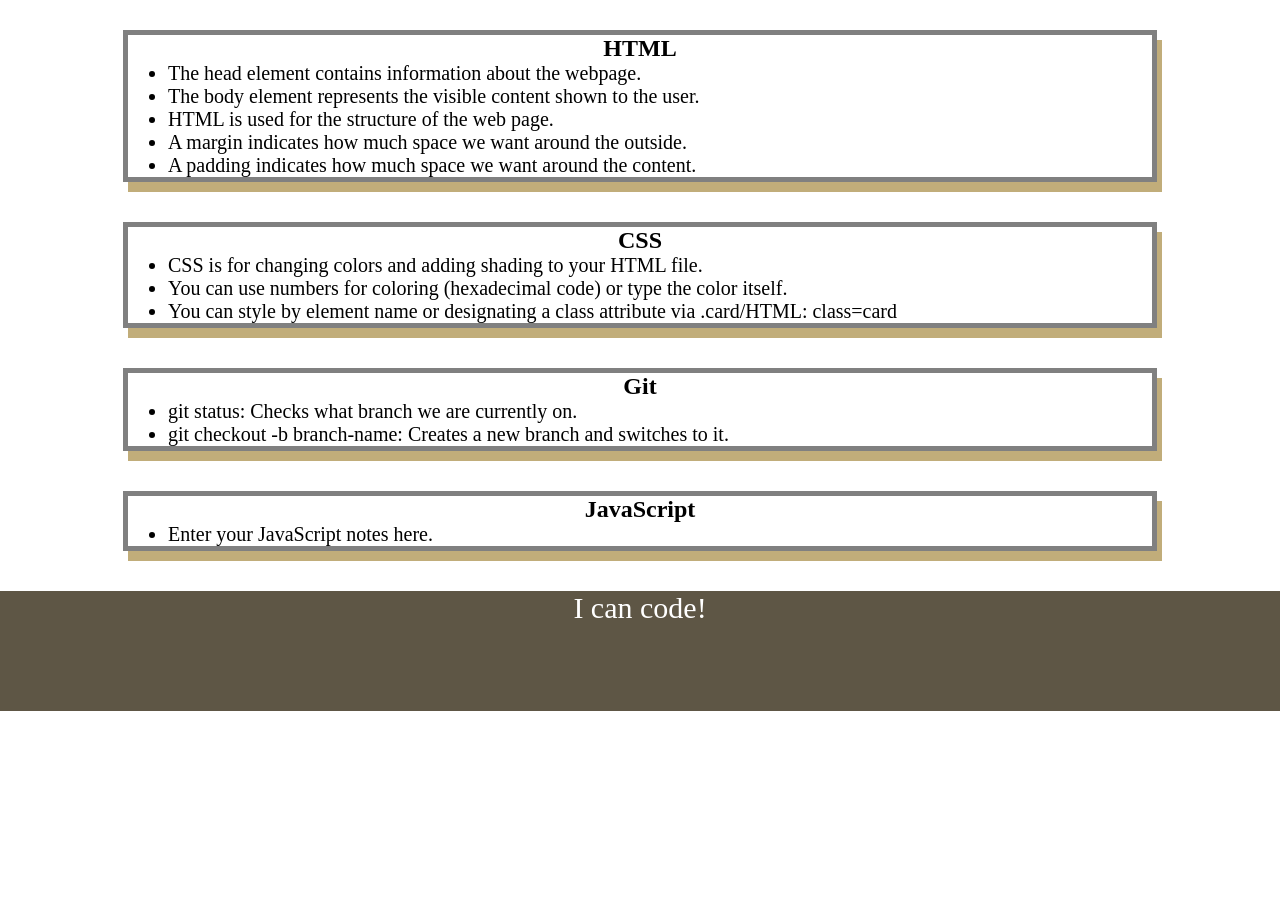
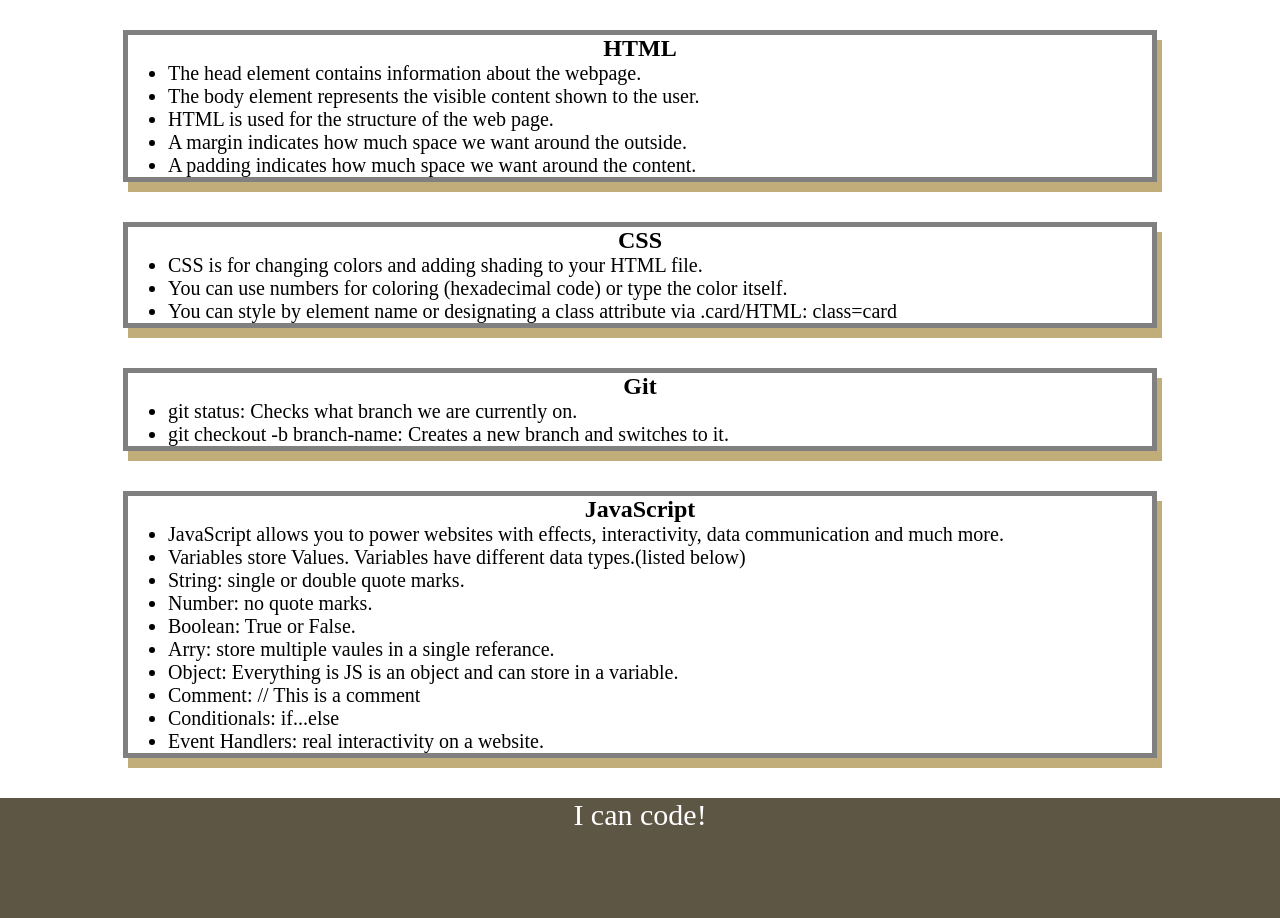
Before and after one commit to dpanepucci/Study-guide-prework-DP, a plain HTML site: page index.html in a window 1280 px wide. Shown: the part 130-1048 px from the top of the page. Before the commit the page ends 841 px from the top, so only its background shows below. Drawn offline with Linux system fonts and the light colour scheme.

Commit message:
Added JS to HTML file

```diff
--- /dev/null
+++ b/assets/script.js
@@ -0,0 +1,17 @@
+const topics = ['HMTL', 'CSS', 'Git', 'JavaScript'];
+for(let x = 0; x < topics.length; x++) {
+    console.log(topics[x]);
+}
+/*
+if (topic === 'HTML') {
+    console.log("Let's study HTML!");
+} else if (topic === 'CSS') {
+    console.log("Lets's study CSS!");
+} else if (topic === 'Git') {
+    console.log("Let's study Git!");
+} else if (topic === 'JavaScript') {
+    console.log("Let's studuy JavaScript!");
+} else {
+    console.log('Please try again!');
+}
+*/
--- a/index.html
+++ b/index.html
@@ -12,6 +12,7 @@
     <header id="top">
       <h1>Prework Study Guide</h1>
       <img src="./assets/bowtie-cat.png" alt="Profile image of cat wearing a bow tie." />
+      <h2>✨ Open the Console to See What's Happening ✨</h2>
     </header>
     <main>
       <section class="card" id="html-section">
@@ -45,7 +46,16 @@
       <section class="card" id="javascript-section">
         <h2>JavaScript</h2>
         <ul>
-          <li>Enter your JavaScript notes here.</li>
+          <li>JavaScript allows you to power websites with effects, interactivity, data communication and much more.</li>
+          <li>Variables store Values. Variables have different data types.(listed below)</li>
+          <li>String: single or double quote marks.</li>
+          <li>Number: no quote marks.</li>
+          <li>Boolean: True or False.</li>
+          <li>Arry: store multiple vaules in a single referance.</li>
+          <li>Object: Everything is JS is an object and can store in a variable.</li>
+          <li>Comment: // This is a comment</li>
+          <li>Conditionals: if...else</li>
+          <li>Event Handlers: real interactivity on a website.</li>
         </ul>
       </section>
 
@@ -54,5 +64,6 @@
     <footer>
       <p>I can code!</p>
     </footer>
+    <script src="./assets/script.js"></script>
   </body>
 </html>
```
